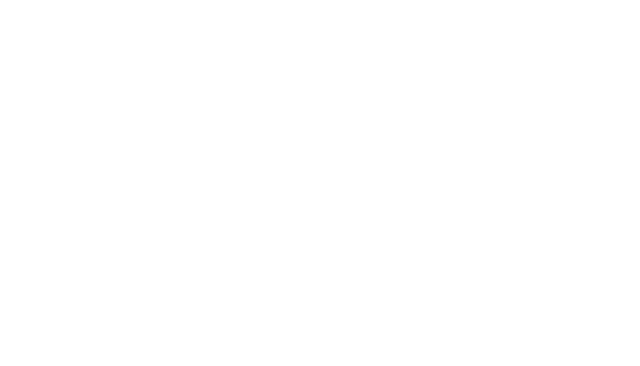
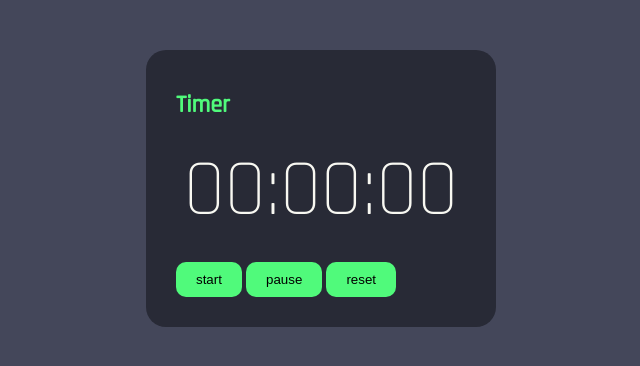
Before and after one commit to FelipeFeitosaDev/timer-dracula, a plain HTML site: page index.html in a window 1280 px wide. Shown: the whole page, without its empty margins (319-959 px from the left). Drawn offline with Linux system fonts and the light colour scheme.

Commit message:
timer layout has been created

```diff
--- /dev/null
+++ b/assets/css/style.css
@@ -0,0 +1,62 @@
+@import url('https://fonts.googleapis.com/css2?family=Rajdhani:wght@300;500&display=swap');
+
+:root{
+    --bg-color-primary: #44475A;
+    --bg-color-secondary: #282A36;
+    --txt-color:#F8F8F2;
+    --btn-color-primary:#50FA7B;
+    --btn-color-secondary: #FF79C6;
+}
+
+* {
+    box-sizing: border-box;
+    outline: 0;
+  }
+
+  body {
+    margin: 0;
+    padding: 0;
+    background: var(--bg-color-primary);
+    font-family: 'Rajdhani', sans-serif;
+  }
+
+
+.container{
+max-width: 350px;
+  margin: 50px auto;
+  background: var(--bg-color-secondary);
+  padding: 30px;
+  border-radius: 20px;
+}
+
+h1{
+    margin-top: 10px;
+    color: var(--btn-color-primary);
+
+
+}
+
+.timer{
+    text-align: center;
+    margin-top: 20px;
+    margin-bottom: 20px;
+    color: var(--txt-color);
+    font-weight: 300;
+    font-size: 80px;
+}
+
+button{
+    border: none;
+    padding-top: 10px;
+    padding-bottom: 10px;
+    padding-left: 20px;
+    padding-right: 20px;
+    background-color: var(--btn-color-primary);
+    color: black;
+    border-radius: 10px;
+  }
+
+  button:hover{
+    color: white;
+    background-color: var(--btn-color-secondary);
+  }
--- a/index.html
+++ b/index.html
@@ -4,9 +4,18 @@
     <meta charset="UTF-8">
     <meta http-equiv="X-UA-Compatible" content="IE=edge">
     <meta name="viewport" content="width=device-width, initial-scale=1.0">
+    <link rel="stylesheet" href="./assets/css/style.css">
     <title>Criando um timer</title>
 </head>
 <body>
+    <section class="container">
+        <h1>Timer</h1>
+        <p class="timer">00:00:00</p>
+        <button class="start">start</button>
+        <button class="pause">pause</button>
+        <button class="reset">reset</button>
+    </section>
+
     <script src="./assets/js/main.js"></script>
 </body>
 </html>
```
Also changed, not shown: 1 other file.
